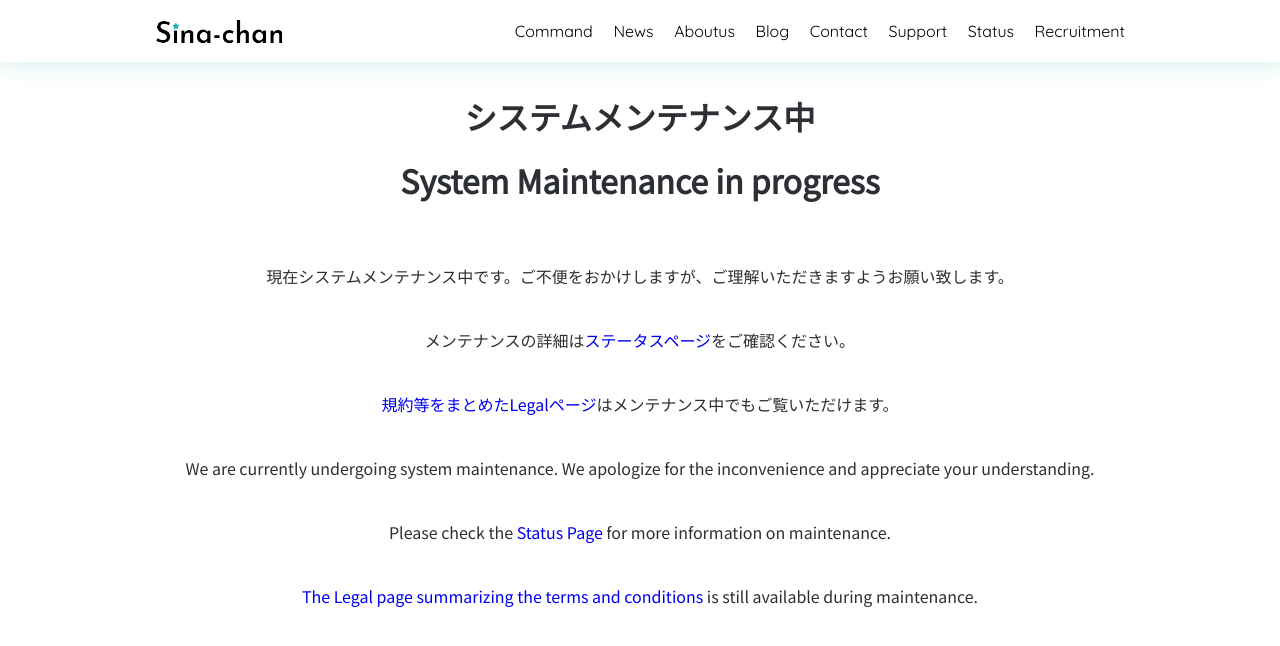
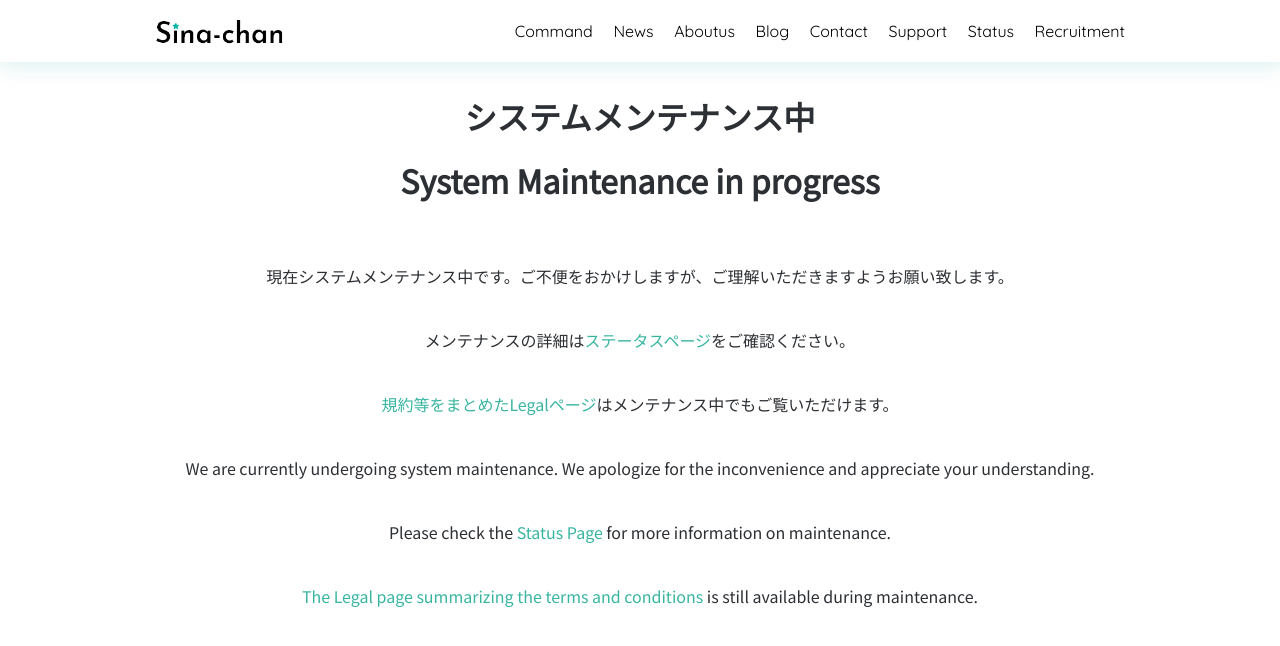
Before and after one commit to SinaKitagami/sinakitagami.github.io, a Jekyll site: the page built from maintenance/normal.html, in a window 1280 px wide and 900 px high. Shown: the top 646 px of the window. Built offline with Jekyll 4.4.1, drawn with Linux system fonts in a browser that asks for light colours; nearby versions of some CDN libraries; a script that is not in the unit is left out.

Commit message:
Update Maintenance Page

```diff
--- a/maintenance/full.html
+++ b/maintenance/full.html
@@ -7,8 +7,8 @@ title: "システムメンテナンス中/System Maintenance in progress"
 <h1>システムメンテナンス中</h1><br>
 <h1>System Maintenance in progress</h1><br><br>
 現在システムメンテナンス中です。ご不便をおかけしますが、ご理解いただきますようお願い致します。<br><br>
-メンテナンスの詳細は<a href="https://status.sina-chan.com">ステータスページ</a>をご確認ください。<br><br>
+メンテナンスの詳細は<a href="https://status.sina-chan.com" class="a-orange">ステータスページ</a>をご確認ください。<br><br>
 We are currently undergoing system maintenance. We apologize for the inconvenience and appreciate your understanding.<br><br>
-Please check the <a href="https://status.sina-chan.com">Status Page</a> for more information on maintenance.<br><br>
+Please check the <a href="https://status.sina-chan.com" class="a-orange">Status Page</a> for more information on maintenance.<br><br>
 </div>
 </center>
--- a/maintenance/normal.html
+++ b/maintenance/normal.html
@@ -7,10 +7,10 @@ title: "システムメンテナンス中/System Maintenance in progress"
 <h1>システムメンテナンス中</h1><br>
 <h1>System Maintenance in progress</h1><br><br>
 現在システムメンテナンス中です。ご不便をおかけしますが、ご理解いただきますようお願い致します。<br><br>
-メンテナンスの詳細は<a href="https://status.sina-chan.com">ステータスページ</a>をご確認ください。<br><br>
-<a href="https://sina-chan.com/legal">規約等をまとめたLegalページ</a>はメンテナンス中でもご覧いただけます。<br><br>
+メンテナンスの詳細は<a href="https://status.sina-chan.com" class="a-orange">ステータスページ</a>をご確認ください。<br><br>
+<a href="https://sina-chan.com/legal" class="a-orange">規約等をまとめたLegalページ</a>はメンテナンス中でもご覧いただけます。<br><br>
 We are currently undergoing system maintenance. We apologize for the inconvenience and appreciate your understanding.<br><br>
-Please check the <a href="https://status.sina-chan.com">Status Page</a> for more information on maintenance.<br><br>
-<a href="https://sina-chan.com/legal">The Legal page summarizing the terms and conditions</a> is still available during maintenance.<br><br>
+Please check the <a href="https://status.sina-chan.com" class="a-orange">Status Page</a> for more information on maintenance.<br><br>
+<a href="https://sina-chan.com/legal" class="a-orange">The Legal page summarizing the terms and conditions</a> is still available during maintenance.<br><br>
 </div>
 </center>
--- a/maintenance/part.html
+++ b/maintenance/part.html
@@ -7,8 +7,8 @@ title: "システムメンテナンス中/System Maintenance in progress"
 <h1>システムメンテナンス中</h1><br>
 <h1>System Maintenance in progress</h1><br><br>
 このページは現在システムメンテナンス中です。ご不便をおかけしますが、ご理解いただきますようお願い致します。<br><br>
-メンテナンスの詳細は<a href="https://status.sina-chan.com">ステータスページ</a>をご確認ください。<br><br>
+メンテナンスの詳細は<a href="https://status.sina-chan.com" class="a-orange">ステータスページ</a>をご確認ください。<br><br>
 This page is currently under system maintenance. We apologize for the inconvenience and appreciate your understanding.<br><br>
-Please check the <a href="https://status.sina-chan.com">Status Page</a> for more information on maintenance.<br><br>
+Please check the <a href="https://status.sina-chan.com" class="a-orange">Status Page</a> for more information on maintenance.<br><br>
 </div>
 </center>
```
